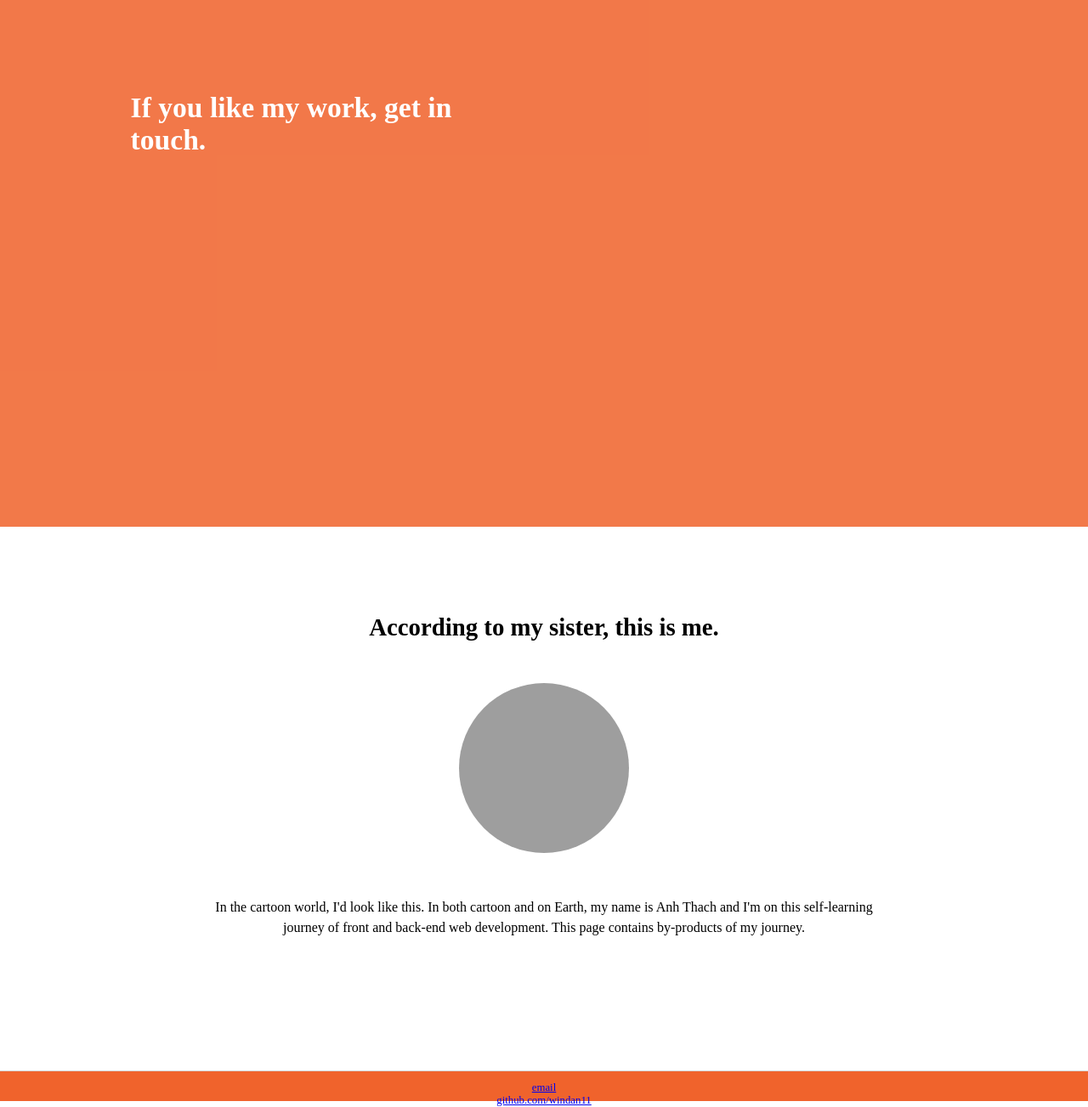
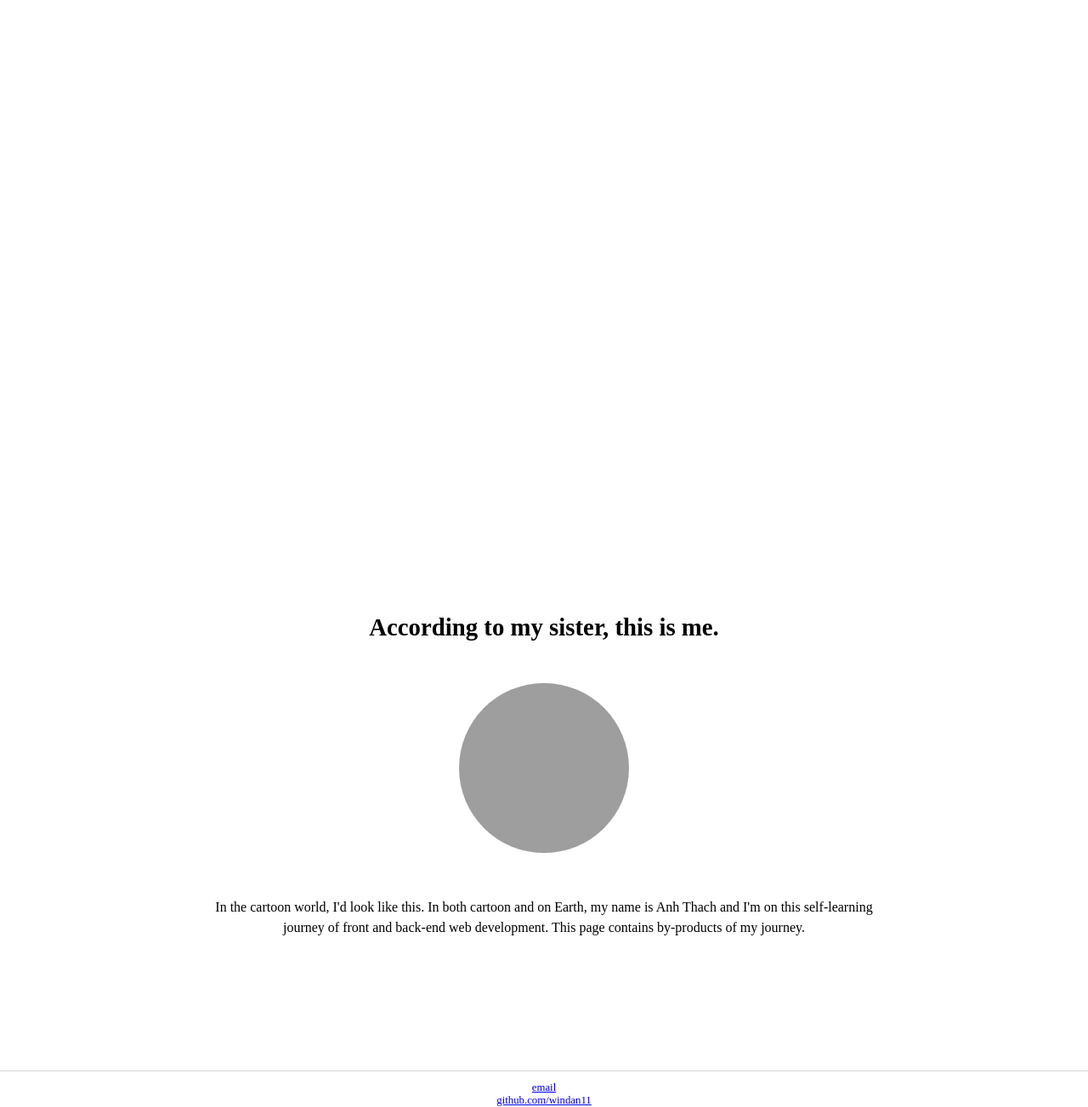
Before and after one commit to windan11/windan11.github.io, a Jekyll site: the page built from index.html, in a window 1280 px wide. Shown: the part 1596-2899 px from the top of the page at 85% size. Built offline with Jekyll 4.4.1, drawn with Linux system fonts in a browser that asks for light colours; grey boxes are pictures that could not be loaded.

Commit message:
remove orange bg

```diff
--- a/css/main.css
+++ b/css/main.css
@@ -101,7 +101,6 @@
 #header{
 	height: 70px;
 	line-height: 60px;
-	background: #F0632C;
 	opacity: .86;
 }
 #header .container{
@@ -179,7 +178,6 @@
 
 /*contact form------------------------------------------*/
 .contact-me{
-	background: #F0632C;
 	opacity: .86;
 	min-height: 640px;
 	width: 100%;
@@ -202,8 +200,6 @@ footer{
 	padding-top: .9em;
 	width: 100%;
 	height: 2.8em;
-	background: #F0632C;
-	color: #fff;
 	text-align: center;
 	border-top: 1px solid #d5d5d5;
 	font-size: .8em;
```
